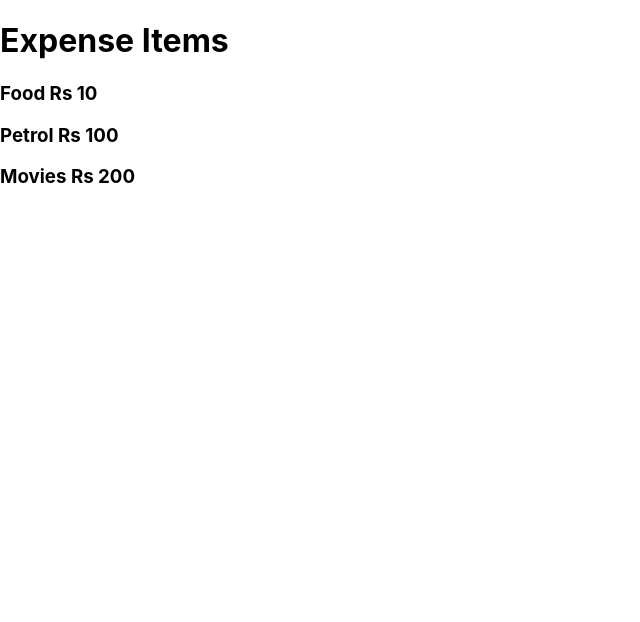
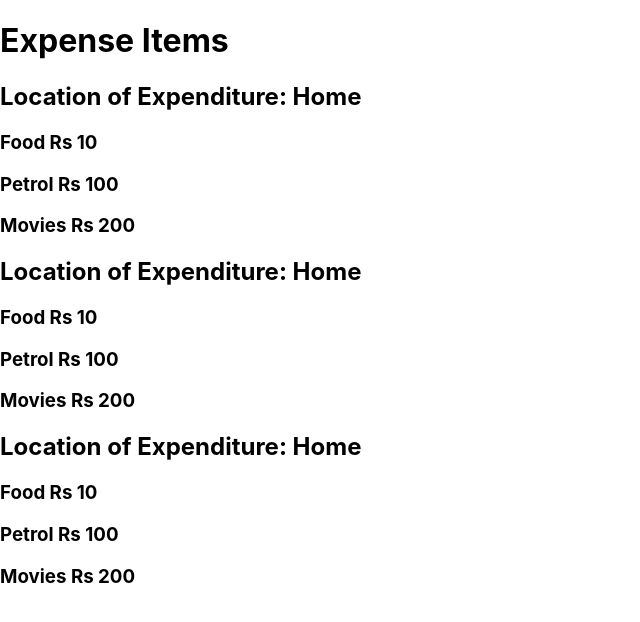
Before and after one commit to group14000/Expense-Item, a React (Create React App) app in the folder first-app/: page / in a window 1280 px wide. Shown: the top 622 px of the page, without its empty margins (0-640 px from the left). Built offline with nearby package versions, Linux system fonts and the light colour scheme.

Commit message:
Second commit

```diff
--- a/first-app/src/App.js
+++ b/first-app/src/App.js
@@ -1,13 +1,29 @@
+import React from 'react';
 import ExpenseItem from './components/ExpenseItem';
 
+function App() {
+    // Create an array of expenses
+    const expenses = [
+        { id: 1, description: 'Food', amount: 10, location: 'Home' },
+        { id: 2, description: 'Petrol', amount: 100, location: 'Gas Station' },
+        { id: 3, description: 'Movies', amount: 200, location: 'Cinema' },
+        // Add more expenses as needed
+    ];
 
-function App() {
-  return (
-    <div>
-      <h1>Expense Items</h1>
-      <ExpenseItem></ExpenseItem>
-    </div>
-  );
+    return (
+        <div>
+            <h1>Expense Items</h1>
+            {/* Map through the expenses array and create ExpenseItem components */}
+            {expenses.map((expense) => (
+                <ExpenseItem
+                    key={expense.id}
+                    description={expense.description}
+                    amount={expense.amount}
+                    location={expense.location}
+                />
+            ))}
+        </div>
+    );
 }
 
 export default App;
--- a/first-app/src/components/ExpenseItem.js
+++ b/first-app/src/components/ExpenseItem.js
@@ -1,9 +1,18 @@
-function ExpenseItem () {
+import React from 'react';
+
+function ExpenseItem() {
+    // Define the LocationOfExpenditure variable
+    const LocationOfExpenditure = "Home"; // You can change this to the actual location
+
     return (
         <div>
-        <h3>Food Rs 10</h3>
-        <h3>Petrol Rs 100</h3>
-        <h3>Movies Rs 200</h3>
+            {/* Display the LocationOfExpenditure on the screen */}
+            <h2>Location of Expenditure: {LocationOfExpenditure}</h2>
+
+            {/* List of expenses */}
+            <h3>Food Rs 10</h3>
+            <h3>Petrol Rs 100</h3>
+            <h3>Movies Rs 200</h3>
         </div>
     );
 }
```
